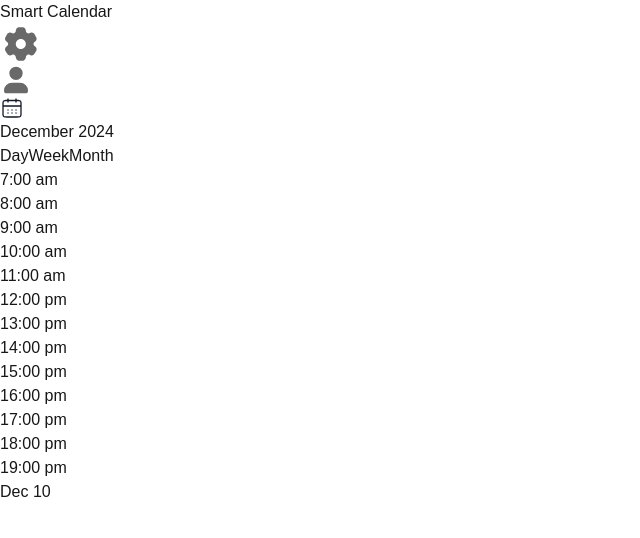
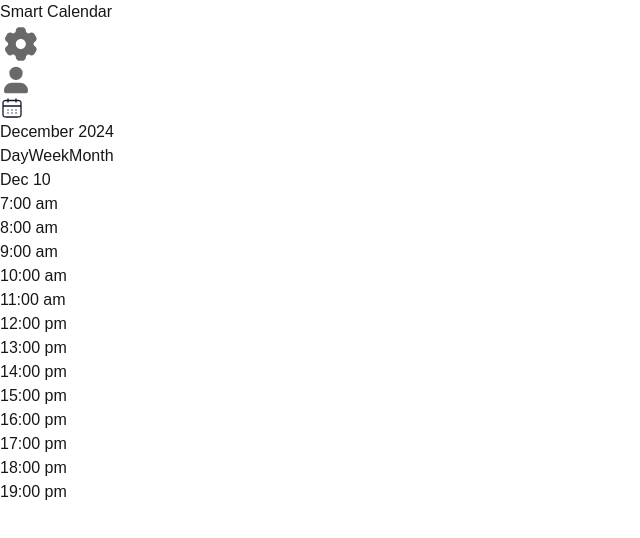
Before and after one commit to raymondkim777/SmartCalendarUpdated, a Next.js app: page /home in a window 1280 px wide. Both pictures are taken after a click on the button "Day". Shown: the top 538 px of the page, without its empty margins (0-640 px from the left). Built offline with nearby package versions, Linux system fonts and the light colour scheme.

Commit message:
altered day calendar date title

```diff
--- a/src/app/calendarday.js
+++ b/src/app/calendarday.js
@@ -1,6 +1,6 @@
 // Inspiration: https://pagedone.io/blocks/application/calendar
 
-const CalendarDay = () => {
+const CalendarDay = ({ givenDate }) => {
     const times = new Array();
     const start = 7;
     const end = 19;
@@ -8,12 +8,16 @@ const CalendarDay = () => {
         times.push(`${hour}:00 ${hour >=12 ? 'pm' : 'am'}`);
 
     let todayDate = new Date();
+    let dayCSS = givenDate == todayDate ? 'text-indigo-600' : 'text-gray-900';
 
     return(
-        <div className="flex flex-row w-full h-fit border-t border-b">
+        <div className='flex flex-col w-full h-fit border-t border-b'>
+            <div className={`h-12 flex items-center justify-center border-gray-200 text-sm font-medium ${dayCSS}`}>
+                {todayDate.toLocaleString('default', { month: 'short' })} {todayDate.getDate()}
+            </div>
+            <div className="flex flex-row w-full h-fit border-t">
                 {/* Times */}
                 <div className="flex flex-col w-1/12 min-w-16 h-fit divide-y">
-                <div className="h-12 flex items-center justify-center border-gray-200 text-sm font-medium text-gray-900"/>
                     {times.map((item, index) => (
                         <div key={`time-${index}`} className="h-32 lg:h-28 p-0.5 border-gray-200 flex items-end">
                             <span key={index} className="text-xs font-semibold text-gray-400">{item}</span>
@@ -21,12 +25,10 @@ const CalendarDay = () => {
                     ))}
                 </div>
                 <div className="flex flex-col grow h-fit group divide-y">
-                <div className="h-12 flex items-center justify-center border-gray-200 text-sm font-medium text-indigo-600">
-                    {todayDate.toLocaleString('default', { month: 'short' })} {todayDate.getDate()}
-                </div>
                     {times.map((item, index) => (
                         <div key={`cell-${index}`} className="h-32 lg:h-28 p-0.5 border-gray-200"></div>
                     ))}
+                </div>
             </div>
         </div>
     )
```
Lines whose indentation alone changed are shown as unchanged.
